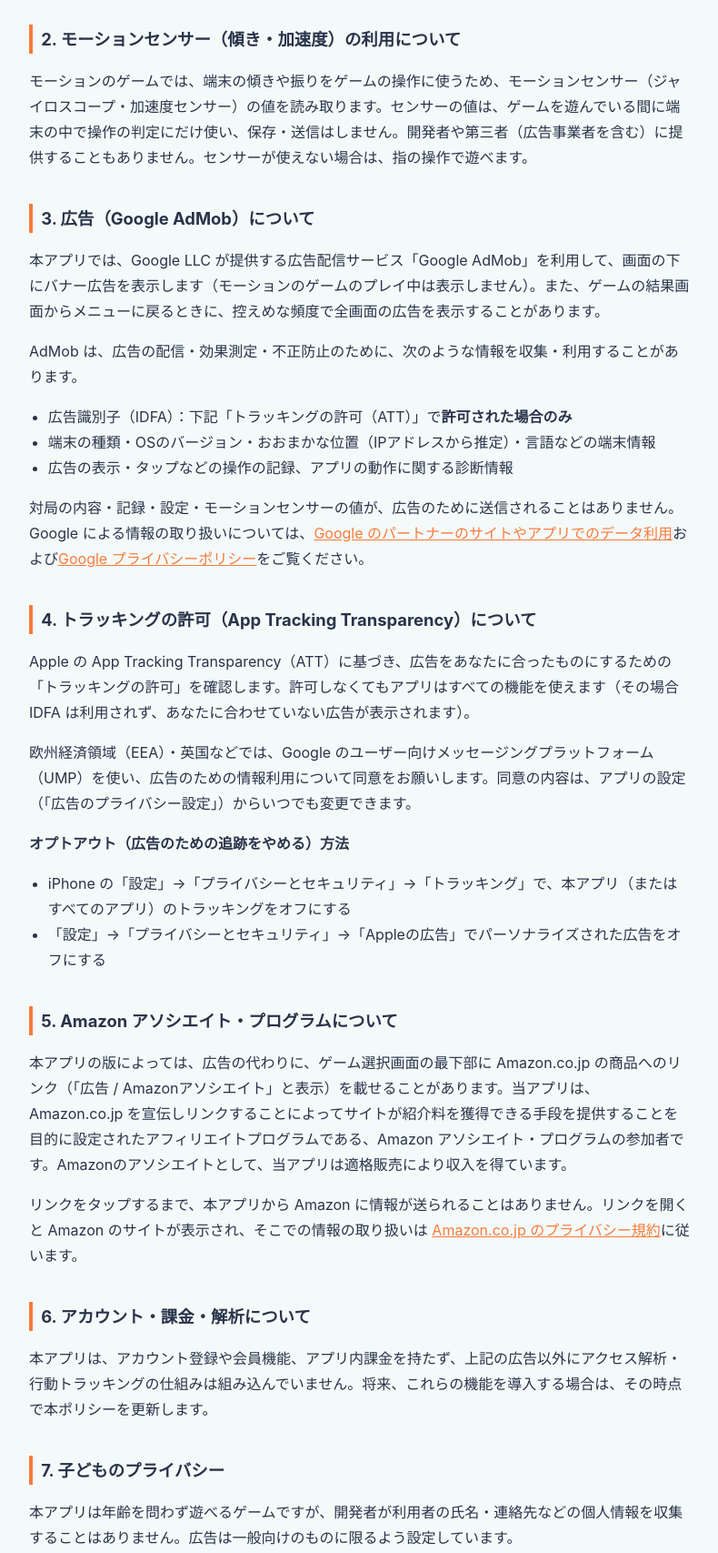
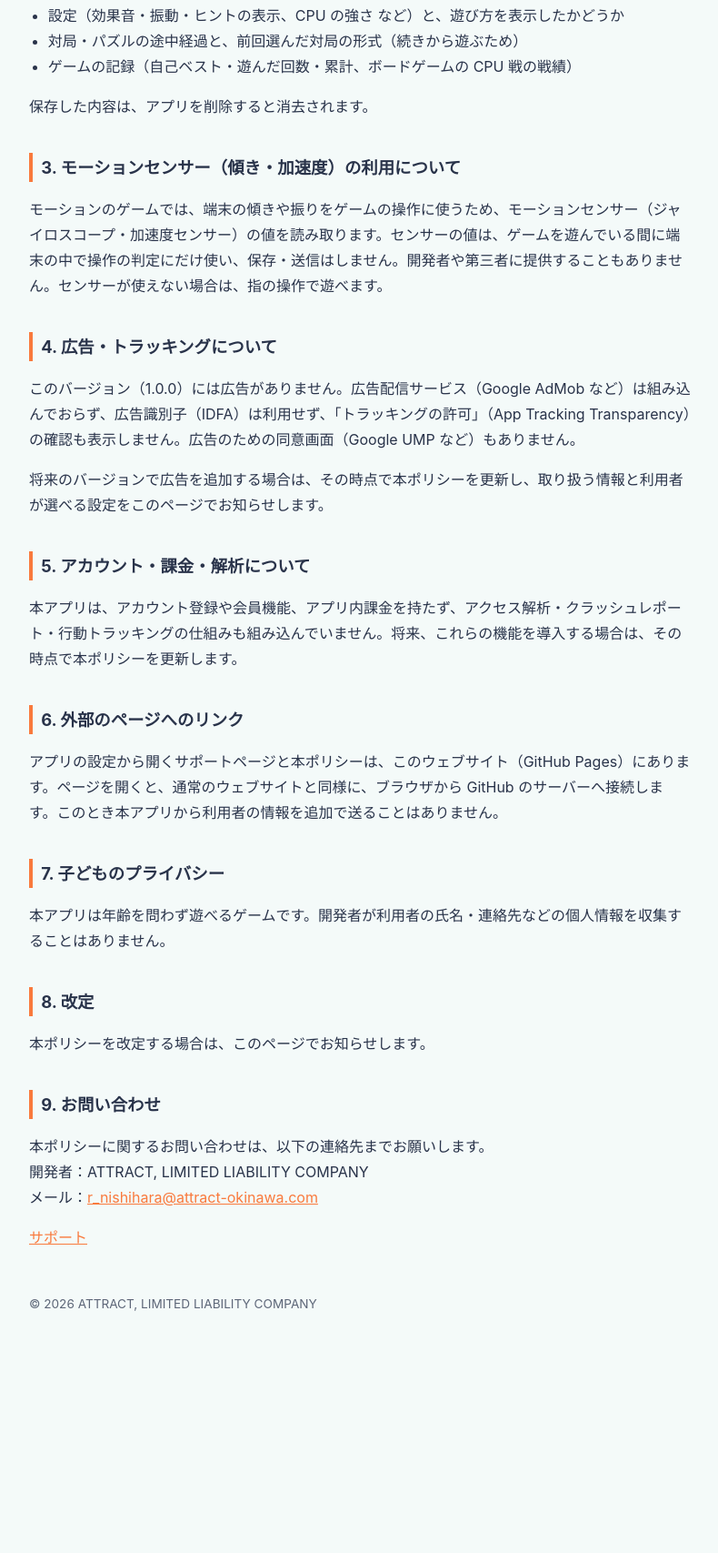
Before and after one commit to ryonomail/ryonomail.github.io, a plain HTML site: page engawa-ban/privacy.html in a window 1280 px wide. Shown: the part 568-2275 px from the top of the page at 91% size, without its empty margins (244-1034 px from the left). After the commit the page ends 2078 px from the top, so only its background shows below. Drawn offline with Linux system fonts and the light colour scheme.

Commit message:
Tiltplay 1.0.0 pages: no ads, no tracking, Data Not Collected; developer ATTRACT, LIMITED LIABILITY COMPANY
- privacy.html: remove AdMob / IDFA / ATT / UMP / Amazon Associates sections;
  state no data is collected, motion data is used on-device only, settings and
  records stay on the device, no account / analytics / IAP; ads may come in a
  future version, at which point the policy will be updated.
- support.html: replace ad and tracking-opt-out FAQs with "this version has no
  ads"; list all 10 games (add Popfield, Scoop Stack).
- Developer and copyright: ATTRACT, LIMITED LIABILITY COMPANY (was 株式会社A1).

Co-Authored-By: Claude Opus 5.5 <noreply@anthropic.com>

```diff
--- a/engawa-ban/privacy.html
+++ b/engawa-ban/privacy.html
@@ -2,56 +2,43 @@
 <title>Tiltplay プライバシーポリシー</title><link rel="canonical" href="https://ryonomail.github.io/engawa-ban/privacy.html">
 <link rel="stylesheet" href="/style.css"></head><body><main>
 <h1>Tiltplay プライバシーポリシー</h1>
-<p class="muted">Tiltplay - 傾けて遊ぶゲーム集（以下「本アプリ」）／ 開発者: 株式会社A1 ／ 最終更新日: 2026年11月24日</p>
+<p class="muted">Tiltplay - 傾けて遊ぶゲーム集（以下「本アプリ」）バージョン 1.0.0 ／ 開発者: ATTRACT, LIMITED LIABILITY COMPANY ／ 最終更新日: 2026年11月24日</p>
 
-<p>本アプリは、ボードゲーム（現在は「Daybreak」「Dropline」）、パズル（「Doubles」）、端末のモーションセンサーを使うゲーム（「Pancake Flip」「Roll Home」「Tray Run」「Pour Line」「Soda Shake」）を遊ぶためのアプリです。本アプリの開発者（以下「開発者」）は、利用者のプライバシーを尊重し、以下の方針でサービスを提供します。</p>
+<p>本アプリは、ボードゲーム（「Daybreak」「Dropline」）、パズル（「Doubles」）、泡つぶし（「Popfield」）、端末のモーションセンサーを使うゲーム（「Scoop Stack」「Pancake Flip」「Roll Home」「Tray Run」「Pour Line」「Soda Shake」）を遊ぶためのアプリです。本アプリの開発者（以下「開発者」）は、利用者のプライバシーを尊重し、以下の方針でサービスを提供します。</p>
 
-<h2>1. 端末内に保存する情報</h2>
+<h2>1. 収集する情報</h2>
+<p>本アプリは、利用者の情報を収集しません。開発者や第三者に送信する仕組みはなく、サーバーも使っていません。App Store の「App のプライバシー」でも「データを収集しない」としています。</p>
+
+<h2>2. 端末内に保存する情報</h2>
 <p>本アプリは、次の情報をお使いの端末の中だけに保存します。これらはサーバーに送信されず、開発者が取得・閲覧することはありません。</p>
 <ul>
 <li>設定（効果音・振動・ヒントの表示、CPU の強さ など）と、遊び方を表示したかどうか</li>
 <li>対局・パズルの途中経過と、前回選んだ対局の形式（続きから遊ぶため）</li>
-<li>ゲームの記録（自己ベスト・遊んだ回数、ボードゲームの CPU 戦の戦績）</li>
+<li>ゲームの記録（自己ベスト・遊んだ回数・累計、ボードゲームの CPU 戦の戦績）</li>
 </ul>
 <p>保存した内容は、アプリを削除すると消去されます。</p>
 
-<h2>2. モーションセンサー（傾き・加速度）の利用について</h2>
-<p>モーションのゲームでは、端末の傾きや振りをゲームの操作に使うため、モーションセンサー（ジャイロスコープ・加速度センサー）の値を読み取ります。センサーの値は、ゲームを遊んでいる間に端末の中で操作の判定にだけ使い、保存・送信はしません。開発者や第三者（広告事業者を含む）に提供することもありません。センサーが使えない場合は、指の操作で遊べます。</p>
+<h2>3. モーションセンサー（傾き・加速度）の利用について</h2>
+<p>モーションのゲームでは、端末の傾きや振りをゲームの操作に使うため、モーションセンサー（ジャイロスコープ・加速度センサー）の値を読み取ります。センサーの値は、ゲームを遊んでいる間に端末の中で操作の判定にだけ使い、保存・送信はしません。開発者や第三者に提供することもありません。センサーが使えない場合は、指の操作で遊べます。</p>
 
-<h2>3. 広告（Google AdMob）について</h2>
-<p>本アプリでは、Google LLC が提供する広告配信サービス「Google AdMob」を利用して、画面の下にバナー広告を表示します（モーションのゲームのプレイ中は表示しません）。また、ゲームの結果画面からメニューに戻るときに、控えめな頻度で全画面の広告を表示することがあります。</p>
-<p>AdMob は、広告の配信・効果測定・不正防止のために、次のような情報を収集・利用することがあります。</p>
-<ul>
-<li>広告識別子（IDFA）：下記「トラッキングの許可（ATT）」で<strong>許可された場合のみ</strong></li>
-<li>端末の種類・OSのバージョン・おおまかな位置（IPアドレスから推定）・言語などの端末情報</li>
-<li>広告の表示・タップなどの操作の記録、アプリの動作に関する診断情報</li>
-</ul>
-<p>対局の内容・記録・設定・モーションセンサーの値が、広告のために送信されることはありません。Google による情報の取り扱いについては、<a href="https://policies.google.com/technologies/partner-sites?hl=ja">Google のパートナーのサイトやアプリでのデータ利用</a>および<a href="https://policies.google.com/privacy?hl=ja">Google プライバシーポリシー</a>をご覧ください。</p>
+<h2>4. 広告・トラッキングについて</h2>
+<p>このバージョン（1.0.0）には広告がありません。広告配信サービス（Google AdMob など）は組み込んでおらず、広告識別子（IDFA）は利用せず、「トラッキングの許可」（App Tracking Transparency）の確認も表示しません。広告のための同意画面（Google UMP など）もありません。</p>
+<p>将来のバージョンで広告を追加する場合は、その時点で本ポリシーを更新し、取り扱う情報と利用者が選べる設定をこのページでお知らせします。</p>
 
-<h2>4. トラッキングの許可（App Tracking Transparency）について</h2>
-<p>Apple の App Tracking Transparency（ATT）に基づき、広告をあなたに合ったものにするための「トラッキングの許可」を確認します。許可しなくてもアプリはすべての機能を使えます（その場合 IDFA は利用されず、あなたに合わせていない広告が表示されます）。</p>
-<p>欧州経済領域（EEA）・英国などでは、Google のユーザー向けメッセージングプラットフォーム（UMP）を使い、広告のための情報利用について同意をお願いします。同意の内容は、アプリの設定（「広告のプライバシー設定」）からいつでも変更できます。</p>
-<p><strong>オプトアウト（広告のための追跡をやめる）方法</strong></p>
-<ul>
-<li>iPhone の「設定」→「プライバシーとセキュリティ」→「トラッキング」で、本アプリ（またはすべてのアプリ）のトラッキングをオフにする</li>
-<li>「設定」→「プライバシーとセキュリティ」→「Appleの広告」でパーソナライズされた広告をオフにする</li>
-</ul>
+<h2>5. アカウント・課金・解析について</h2>
+<p>本アプリは、アカウント登録や会員機能、アプリ内課金を持たず、アクセス解析・クラッシュレポート・行動トラッキングの仕組みも組み込んでいません。将来、これらの機能を導入する場合は、その時点で本ポリシーを更新します。</p>
 
-<h2>5. Amazon アソシエイト・プログラムについて</h2>
-<p>本アプリの版によっては、広告の代わりに、ゲーム選択画面の最下部に Amazon.co.jp の商品へのリンク（「広告 / Amazonアソシエイト」と表示）を載せることがあります。当アプリは、Amazon.co.jp を宣伝しリンクすることによってサイトが紹介料を獲得できる手段を提供することを目的に設定されたアフィリエイトプログラムである、Amazon アソシエイト・プログラムの参加者です。Amazonのアソシエイトとして、当アプリは適格販売により収入を得ています。</p>
-<p>リンクをタップするまで、本アプリから Amazon に情報が送られることはありません。リンクを開くと Amazon のサイトが表示され、そこでの情報の取り扱いは <a href="https://www.amazon.co.jp/gp/help/customer/display.html?nodeId=GX7NJQ4ZB8MHFRNJ">Amazon.co.jp のプライバシー規約</a>に従います。</p>
-
-<h2>6. アカウント・課金・解析について</h2>
-<p>本アプリは、アカウント登録や会員機能、アプリ内課金を持たず、上記の広告以外にアクセス解析・行動トラッキングの仕組みは組み込んでいません。将来、これらの機能を導入する場合は、その時点で本ポリシーを更新します。</p>
+<h2>6. 外部のページへのリンク</h2>
+<p>アプリの設定から開くサポートページと本ポリシーは、このウェブサイト（GitHub Pages）にあります。ページを開くと、通常のウェブサイトと同様に、ブラウザから GitHub のサーバーへ接続します。このとき本アプリから利用者の情報を追加で送ることはありません。</p>
 
 <h2>7. 子どものプライバシー</h2>
-<p>本アプリは年齢を問わず遊べるゲームですが、開発者が利用者の氏名・連絡先などの個人情報を収集することはありません。広告は一般向けのものに限るよう設定しています。</p>
+<p>本アプリは年齢を問わず遊べるゲームです。開発者が利用者の氏名・連絡先などの個人情報を収集することはありません。</p>
 
 <h2>8. 改定</h2>
 <p>本ポリシーを改定する場合は、このページでお知らせします。</p>
 
 <h2>9. お問い合わせ</h2>
-<p>本ポリシーに関するお問い合わせは、以下の連絡先までお願いします。<br>開発者：株式会社A1<br>メール：<a href="mailto:r_nishihara@attract-okinawa.com">r_nishihara@attract-okinawa.com</a></p>
+<p>本ポリシーに関するお問い合わせは、以下の連絡先までお願いします。<br>開発者：ATTRACT, LIMITED LIABILITY COMPANY<br>メール：<a href="mailto:r_nishihara@attract-okinawa.com">r_nishihara@attract-okinawa.com</a></p>
 
 <p><a href="/engawa-ban/support.html">サポート</a></p>
-<footer>© 2026 株式会社A1</footer></main></body></html>
+<footer>© 2026 ATTRACT, LIMITED LIABILITY COMPANY</footer></main></body></html>
```
Also changed, not shown: engawa-ban/index.html (+1 -1 lines), engawa-ban/support.html (+11 -8 lines).
